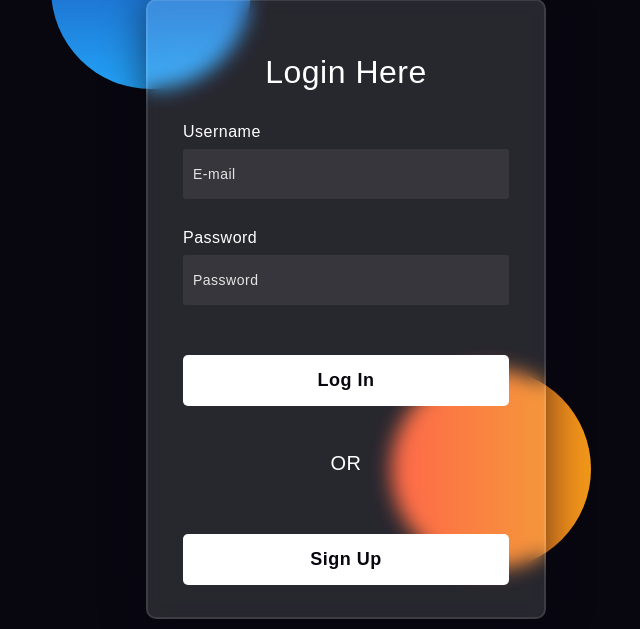
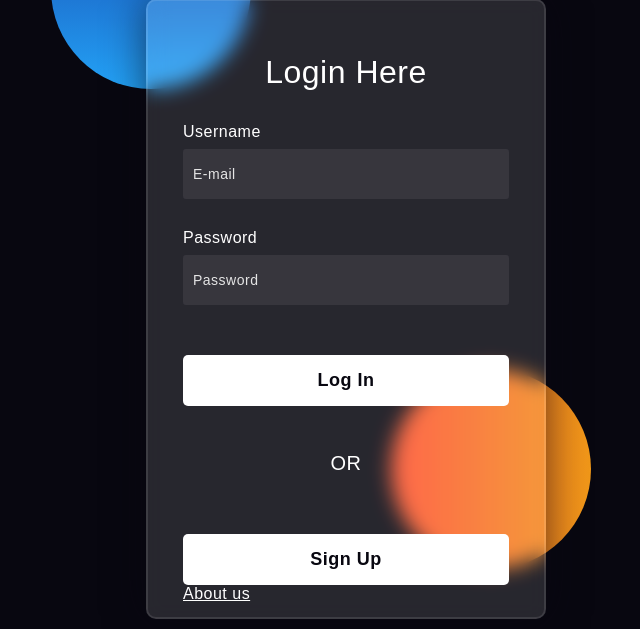
Before and after one commit to Aash04/Social_Media_WebApp, a Flask app: page / in a window 1280 px wide. Shown: the part 171-800 px from the top of the page, without its empty margins (294-934 px from the left). Run offline with Flask 2, Linux system fonts and the light colour scheme.

Commit message:
Update Welcome.html

```diff
--- a/Templates/Welcome.html
+++ b/Templates/Welcome.html
@@ -1,7 +1,6 @@
 <!DOCTYPE html>
 <html lang="en">
 <head>
-
     <title>Welcome to SocialAvey</title>
     <!--Stylesheet-->
     <style media="screen">
@@ -152,6 +151,7 @@ h1{
     <button>Log In</button><br><br><br>
     <p> OR </p>
     <button type="submit" formaction="/signup">Sign Up</button>
+    <a href="/about">About us</a>
 </form>
 </body>
 </html>
```
